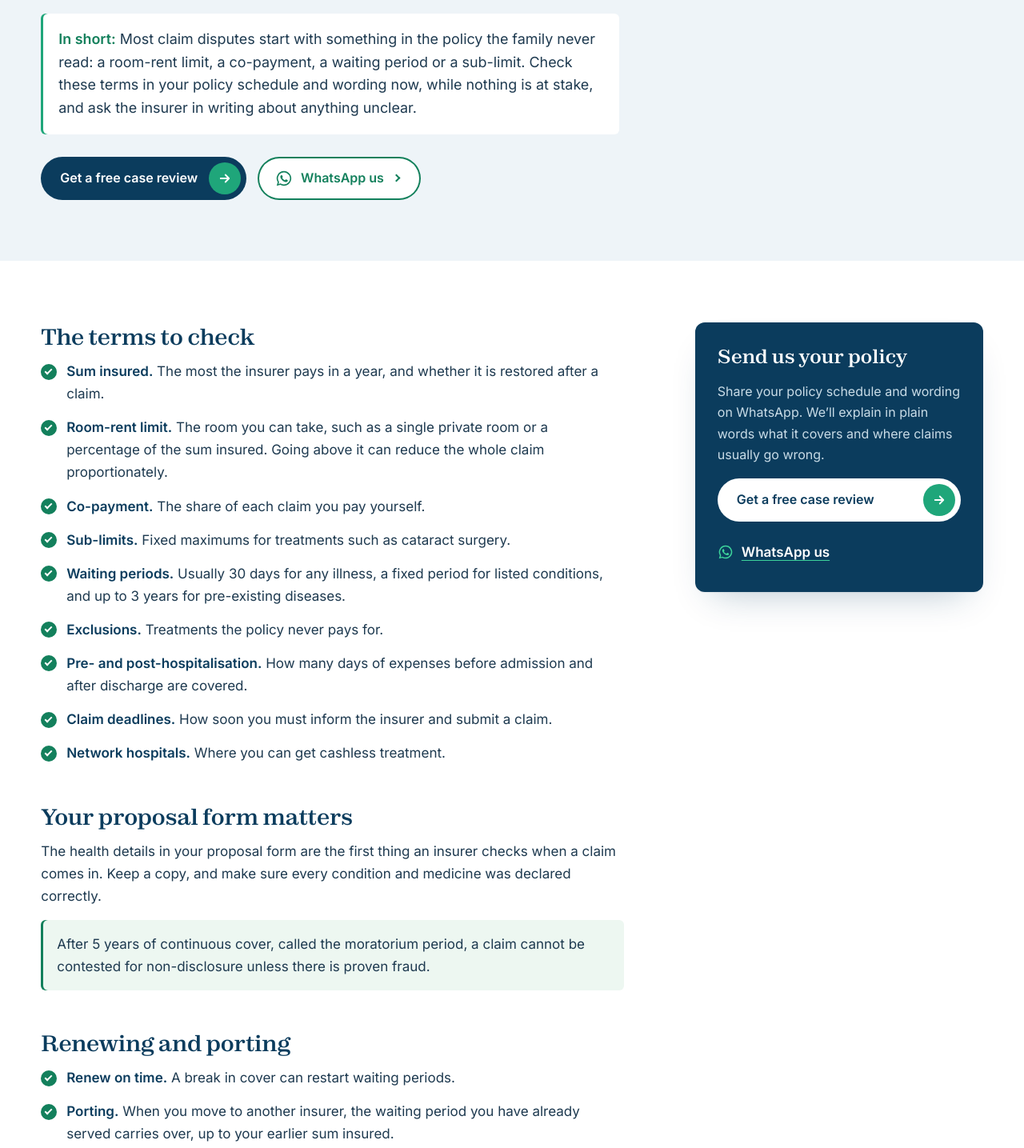
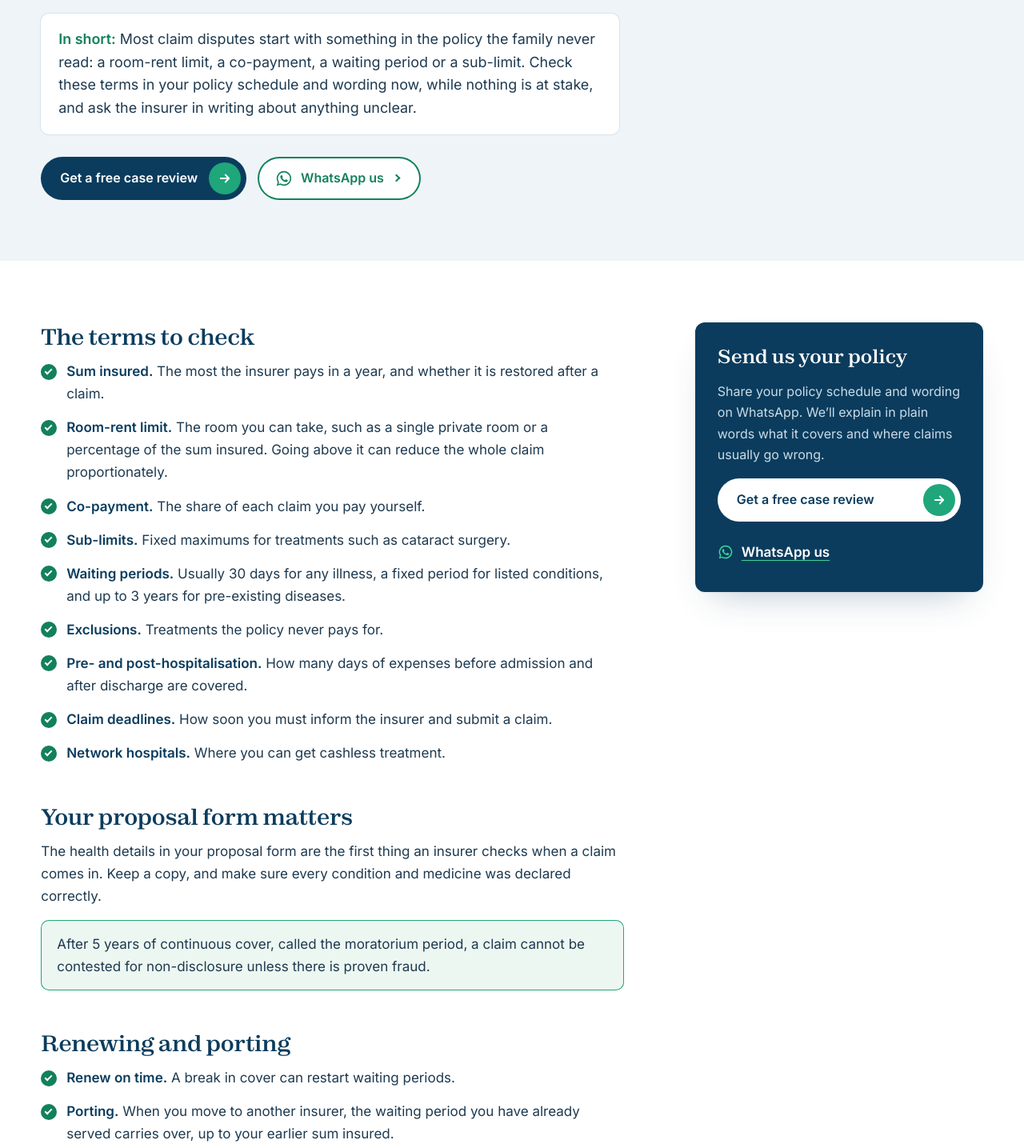
Before and after one commit to mediclaimswala/mediclaims, a plain HTML site: page public/know-your-policy.html in a window 1280 px wide. Shown: the part 302-1737 px from the top of the page at 80% size. Drawn offline with Linux system fonts and the light colour scheme.

Commit message:
Service pages: replace side-bar accents on the summary and callouts with a full outline

```diff
--- a/public/assets/page.css
+++ b/public/assets/page.css
@@ -103,7 +103,7 @@ footer p{margin:0; max-width:80ch}
 .crumbs a{color:var(--muted); text-decoration-color:var(--line-strong)}
 .g-hero h1{max-width:20ch; margin:0; font:700 clamp(34px, 4.6vw, 60px)/1.06 var(--display); letter-spacing:-.02em; color:var(--heading); text-wrap:balance; overflow-wrap:break-word}
 html[lang="hi"] .g-hero h1,html[lang="hi"] .g h2{letter-spacing:0; line-height:1.3}
-.short{max-width:64ch; margin:24px 0 0; padding:18px 22px; border-radius:var(--r); background:var(--ground); box-shadow:inset 3px 0 0 var(--green); font-size:clamp(17px, 1.4vw, 19px); line-height:1.6; color:var(--ink)}
+.short{max-width:64ch; margin:24px 0 0; padding:18px 22px; border-radius:10px; background:var(--ground); box-shadow:0 0 0 1px var(--line); font-size:clamp(17px, 1.4vw, 19px); line-height:1.6; color:var(--ink)}
 .short strong{color:var(--green-ink)}
 .ctas{display:flex; flex-wrap:wrap; align-items:center; gap:12px 14px; margin-top:28px}
 @media (max-width:420px){.ctas > *{flex:1 1 100%}}
@@ -119,7 +119,7 @@ html[lang="hi"] .g-hero h1,html[lang="hi"] .g h2{letter-spacing:0; line-height:1
 .prose ol.steps{counter-reset:st}
 .prose ol.steps li{counter-increment:st; padding-left:50px; min-height:34px}
 .prose ol.steps li::before{content:counter(st); position:absolute; left:0; top:-3px; display:grid; place-items:center; width:34px; height:34px; border-radius:50%; box-shadow:inset 0 0 0 2px var(--green-ink); color:var(--green-ink); font:700 16px/1 var(--display)}
-.prose .callout{padding:16px 20px; border-radius:var(--r); background:var(--honeydew); box-shadow:inset 3px 0 0 var(--green-ink); color:var(--ink)}
+.prose .callout{padding:16px 20px; border-radius:10px; background:var(--honeydew); box-shadow:inset 0 0 0 1px var(--green); color:var(--ink)}
 .prose a{color:var(--heading); text-decoration-color:var(--green)}
 .prose .reviewed{margin-top:40px; padding-top:20px; border-top:1px solid var(--line); font-size:14px; color:var(--muted)}
 .g-side{position:sticky; top:96px}
```
